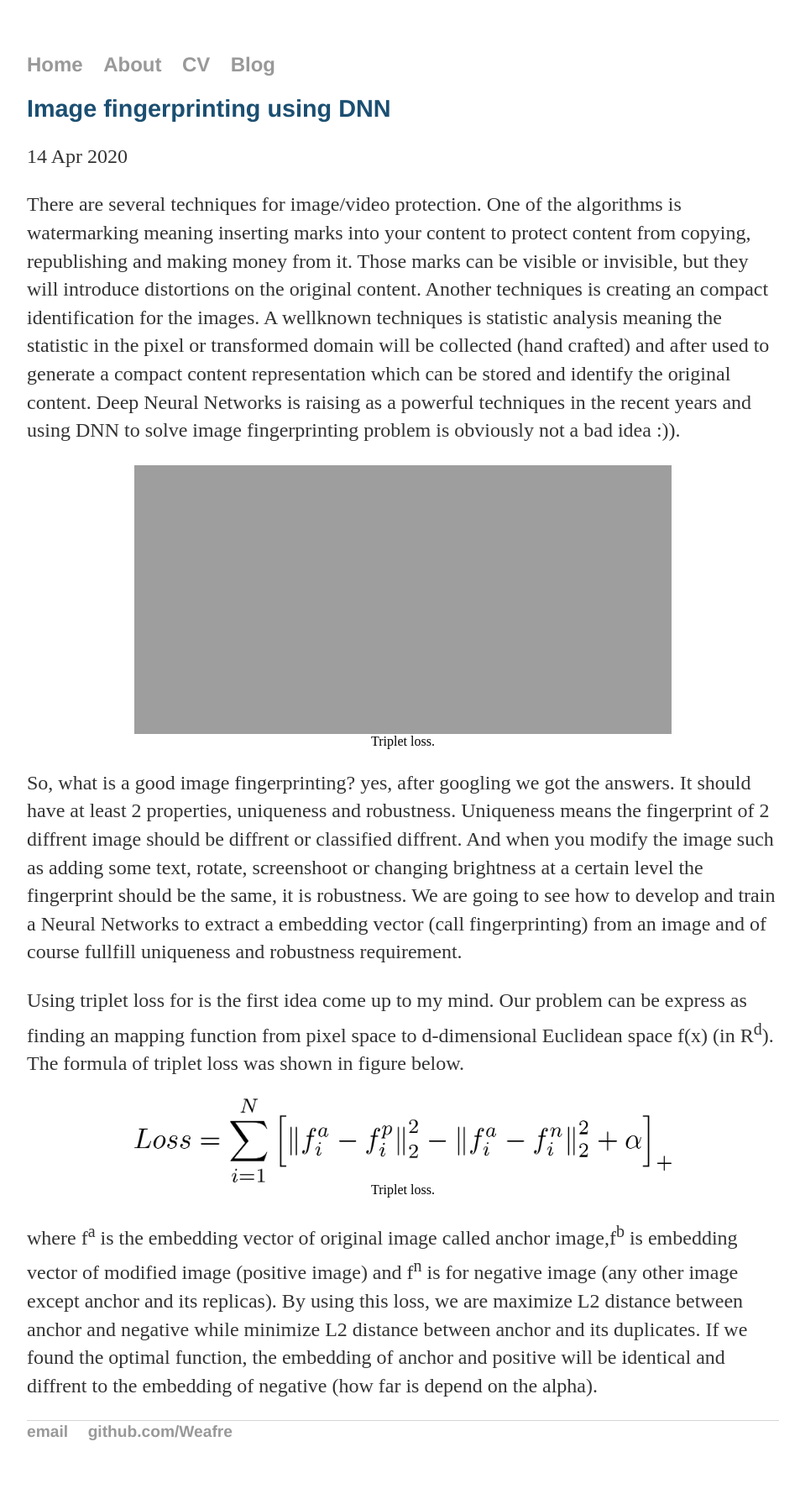
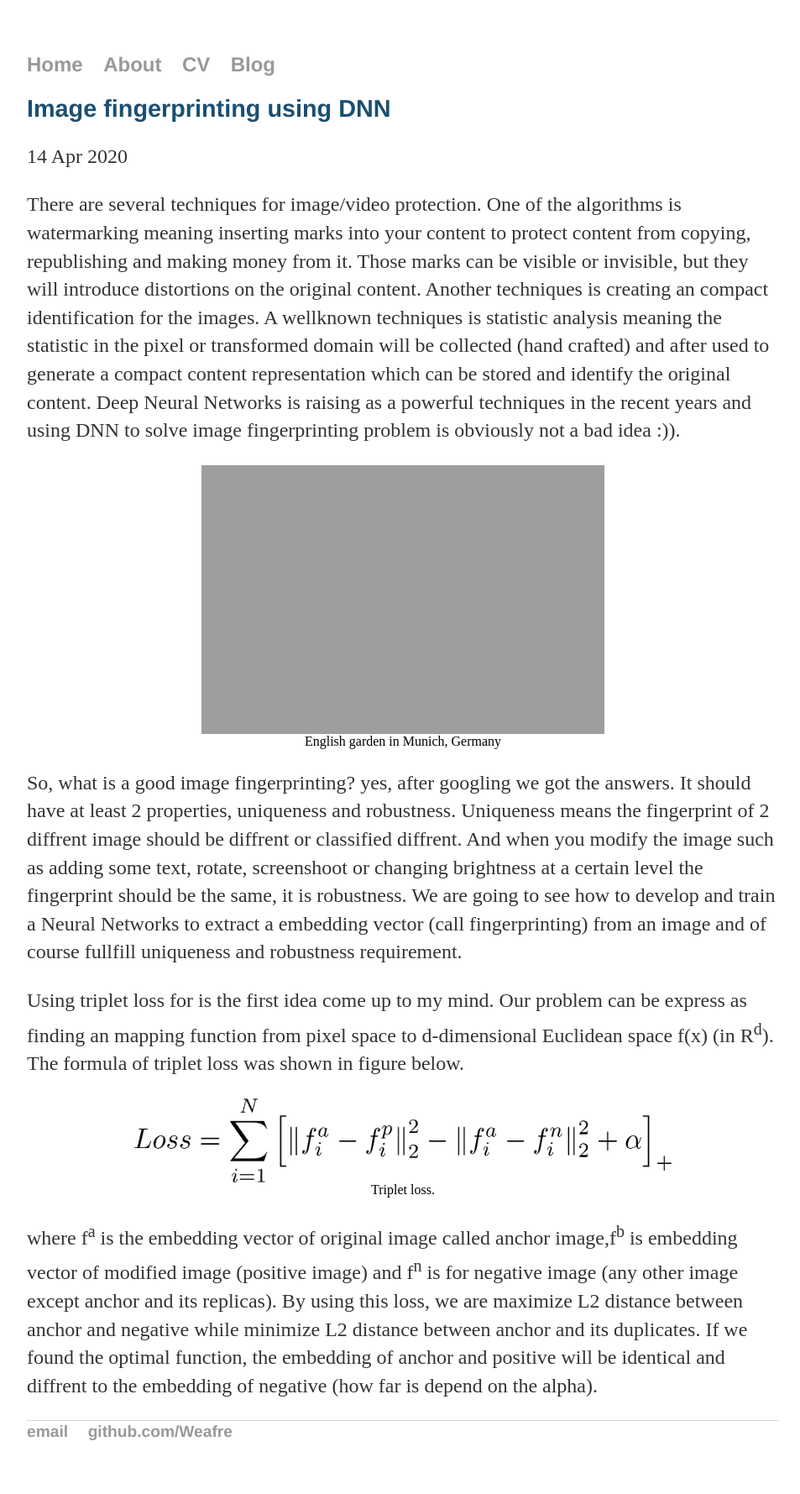
Before and after one commit to Weafre/weafre.github.io, a Jekyll site: the page built from _posts/2020-04-14-Image-Fingerprinting.md, in a window 1280 px wide. Shown: the whole page at 84% size, without its empty margins (160-1113 px from the left). Built offline with Jekyll 4.4.1, drawn with Linux system fonts in a browser that asks for light colours.

Commit message:
adding figure

```diff
--- a/_posts/2020-04-14-Image-Fingerprinting.md
+++ b/_posts/2020-04-14-Image-Fingerprinting.md
@@ -8,10 +8,10 @@ date: 2020-04-14
 	There are several techniques for image/video protection. One of the algorithms is watermarking meaning inserting marks into your content to protect content from copying, republishing and making money from it. Those marks can be visible or invisible, but they will introduce distortions on the original content. Another techniques is creating an compact identification for the images. A wellknown techniques is statistic analysis meaning the statistic in the pixel or transformed domain will be collected (hand crafted) and after used to generate a compact content representation which can be stored and identify the original content. Deep Neural Networks is raising as a powerful techniques in the recent years and using DNN to solve image fingerprinting problem is obviously not a bad idea :)).
 </p>
 <figure>
- <img src='{{site.url}}/images/munich.jpg' alt='Video coding standardization ' style="width:640px;height:320px;" class="center"/>
+ <img src='{{site.url}}/images/munich.jpg' alt='Video coding standardization ' style="width:480px;height:320px;" class="center"/>
  <figcaption>
  	<center>
-Triplet loss.
+English garden in Munich, Germany
  </center>
  </figcaption>
 </figure>
```
